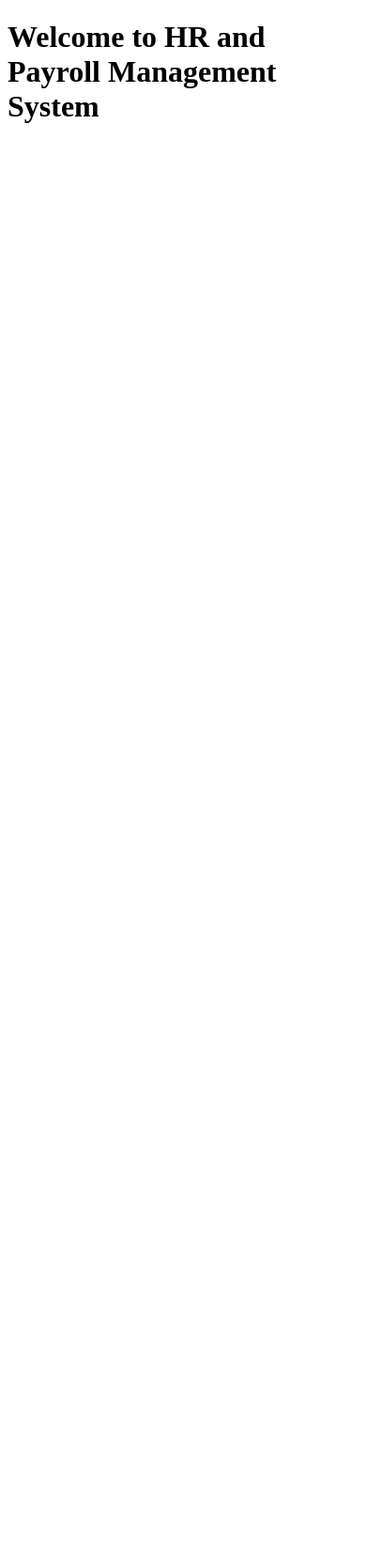
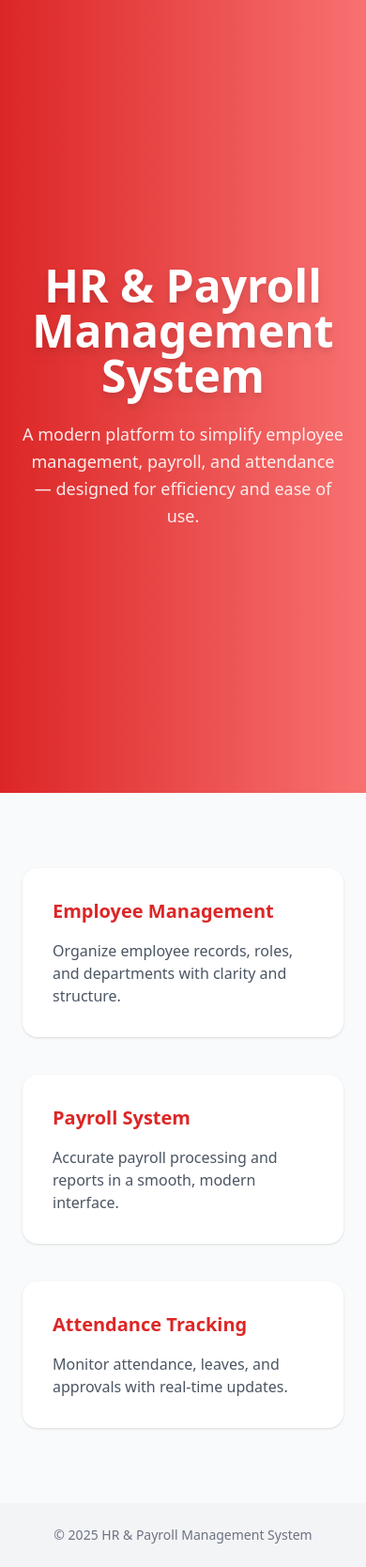
Before and after one commit to rashedrefat/HR-and-Payroll-Management-System, a Laravel app: page / in a window 390 px wide. Shown: the whole page at 94% size. Before the commit the page ends 131 px from the top, so only its background shows below. Run offline with Laravel 12, Linux system fonts and the light colour scheme; parts of the project's set-up code (start-up, migrations or seed data) failed here and were passed over; some libraries are stand-ins or nearby versions.

```diff
--- a/HRandPayrollMS-BackEnd/resources/views/welcome.blade.php
+++ b/HRandPayrollMS-BackEnd/resources/views/welcome.blade.php
@@ -1,11 +1,45 @@
 <!DOCTYPE html>
 <html lang="en">
 <head>
-    <meta charset="UTF-8">
-    <meta name="viewport" content="width=device-width, initial-scale=1.0">
-    <title>Document</title>
+  <meta charset="UTF-8">
+  <meta name="viewport" content="width=device-width, initial-scale=1.0">
+  <title>HR & Payroll Management System</title>
+  <script src="https://cdn.tailwindcss.com"></script>
 </head>
-<body>
-    <h1>Welcome to HR and Payroll Management System</h1>
+<body class="bg-gray-50 font-sans antialiased">
+
+  <!-- Hero Section -->
+  <section class="h-screen flex flex-col justify-center items-center bg-gradient-to-r from-red-600 to-red-400 text-white text-center px-6">
+    <h1 class="text-5xl md:text-6xl font-extrabold mb-6 drop-shadow-lg">
+      HR & Payroll Management System
+    </h1>
+    <p class="text-lg md:text-xl max-w-2xl leading-relaxed opacity-90">
+      A modern platform to simplify employee management, payroll, and attendance — designed for efficiency and ease of use.
+    </p>
+  </section>
+
+  <!-- Info Section -->
+  <section class="max-w-6xl mx-auto px-6 py-20 grid md:grid-cols-3 gap-10">
+    <div class="bg-white rounded-2xl p-8 shadow hover:shadow-lg transition">
+      <h3 class="text-xl font-semibold mb-4 text-red-600">Employee Management</h3>
+      <p class="text-gray-600">Organize employee records, roles, and departments with clarity and structure.</p>
+    </div>
+    <div class="bg-white rounded-2xl p-8 shadow hover:shadow-lg transition">
+      <h3 class="text-xl font-semibold mb-4 text-red-600">Payroll System</h3>
+      <p class="text-gray-600">Accurate payroll processing and reports in a smooth, modern interface.</p>
+    </div>
+    <div class="bg-white rounded-2xl p-8 shadow hover:shadow-lg transition">
+      <h3 class="text-xl font-semibold mb-4 text-red-600">Attendance Tracking</h3>
+      <p class="text-gray-600">Monitor attendance, leaves, and approvals with real-time updates.</p>
+    </div>
+  </section>
+
+  <!-- Footer -->
+  <footer class="bg-gray-100 py-6">
+    <div class="text-center text-gray-500 text-sm">
+      © {{ date('Y') }} HR & Payroll Management System
+    </div>
+  </footer>
+
 </body>
 </html>
```
Also changed, not shown: HRandPayrollMS-BackEnd/database/seeders/AssignEmployeeRoles.php (added, +23 -0 lines), HRandPayrollMS-BackEnd/database/seeders/TestUserSeeder.php (+32 -0 lines).
